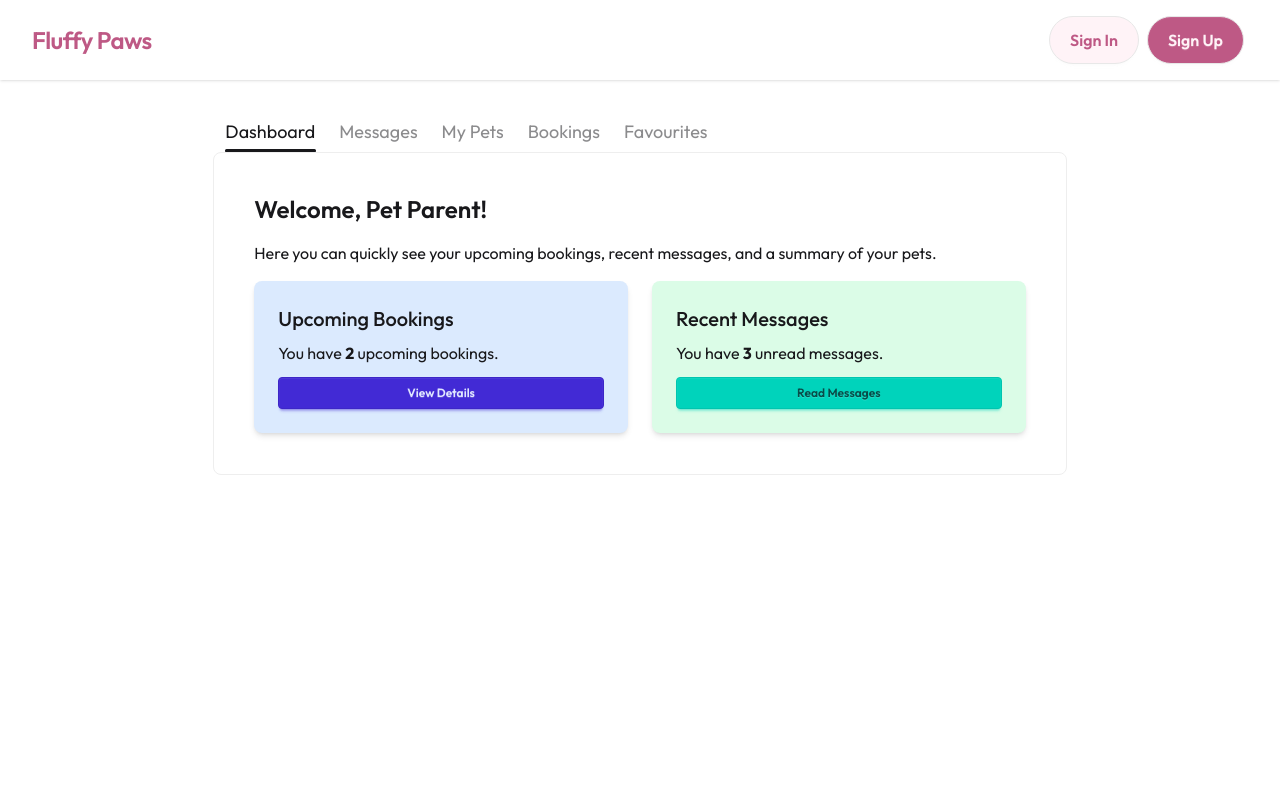
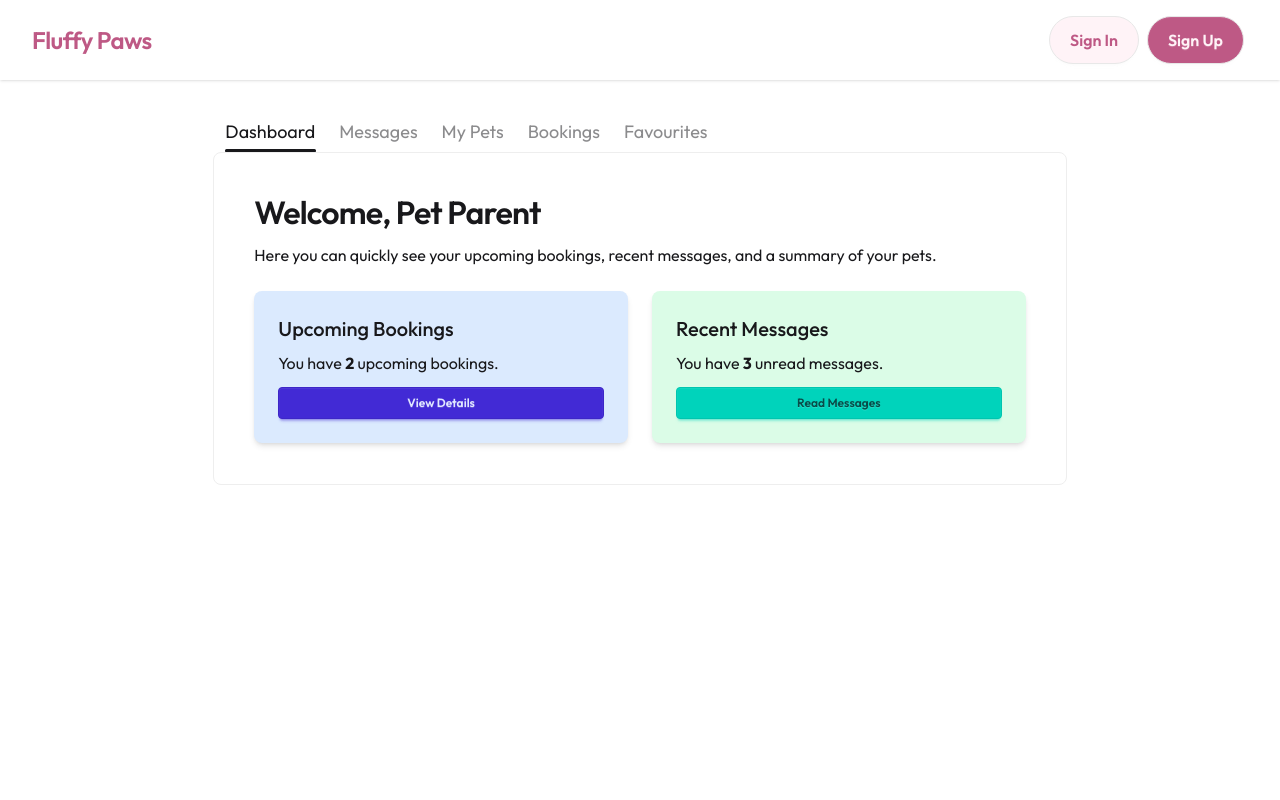
Before and after one commit to IbrahimOraby/fluffy-paws-app, a React (Vite) app: page /profile in a window 1280 px wide. Shown: the top 800 px of the page. Built offline with nearby package versions, Linux system fonts and the light colour scheme.

Commit message:
add profile-section-header component which display the title and subtitle for each section in the profile page

```diff
--- /dev/null
+++ b/src/pages/Profile/components/ProfileSectionHeader.jsx
@@ -0,0 +1,14 @@
+import React from "react";
+import Paragraph from "../../../ui/Typography/Paragraph/Paragraph";
+import Heading from "../../../ui/Typography/Heading/Heading";
+
+export default function ProfileSectionHeader({title,subTitle}) {
+  return (
+    <>
+      <Heading className="text-header-md mb-3">{title}</Heading>
+      <Paragraph className="text-paragraph-md mb-6">
+       {subTitle}
+      </Paragraph>
+    </>
+  );
+}
--- a/src/pages/Profile/components/ShelterType.jsx
+++ b/src/pages/Profile/components/ShelterType.jsx
@@ -2,7 +2,6 @@ import React from "react";
 
 export default function ShelterType() {
   return (
-    <>
       <>
         <input
           type="radio"
@@ -194,6 +193,5 @@ export default function ShelterType() {
           </ul>
         </div>
       </>
-    </>
   );
 }
--- a/src/pages/Profile/components/UserType.jsx
+++ b/src/pages/Profile/components/UserType.jsx
@@ -1,8 +1,13 @@
 import React from "react";
+import Heading from "../../../ui/Typography/Heading/Heading";
+import SubHeading from "../../../ui/Typography/SubHeadings/SubHeading";
+import Paragraph from "../../../ui/Typography/Paragraph/Paragraph";
+import ProfileSectionHeader from "./ProfileSectionHeader";
 
 export default function UserType() {
   return (
     <>
+      {/* ############ Dashboard Input ############ */}
       <input
         type="radio"
         name="dashboard_tabs"
@@ -11,11 +16,11 @@ export default function UserType() {
         defaultChecked
       />
       <div className="tab-content border-base-300 bg-base-100 p-10">
-        <h2 className="text-2xl font-semibold mb-4">Welcome, Pet Parent!</h2>
-        <p className="mb-4">
-          Here you can quickly see your upcoming bookings, recent messages, and
-          a summary of your pets.
-        </p>
+        <ProfileSectionHeader
+          title="Welcome, Pet Parent"
+          subTitle="Here you can quickly see your upcoming bookings, recent messages, and
+          a summary of your pets."
+        />
         <div className="grid grid-cols-1 md:grid-cols-2 gap-6">
           <div className="card bg-blue-100 p-6 rounded-lg shadow-md">
             <h3 className="text-xl font-medium mb-2">Upcoming Bookings</h3>
@@ -38,6 +43,7 @@ export default function UserType() {
         </div>
       </div>
 
+      {/* ############ Messages Input ############ */}
       <input
         type="radio"
         name="dashboard_tabs"
@@ -45,8 +51,10 @@ export default function UserType() {
         aria-label="Messages"
       />
       <div className="tab-content border-base-300 bg-base-100 p-10">
-        <h2 className="text-2xl font-semibold mb-4">Your Messages</h2>
-        <p>Manage all your conversations with sitters and shelters here.</p>
+        <ProfileSectionHeader
+          title="Your Messages"
+          subTitle="Manage all your conversations with sitters and shelters here."
+        />
         {/* Message list goes here */}
         <ul className="mt-4 space-y-3">
           <li className="p-3 bg-gray-50 rounded-lg flex justify-between items-center">
@@ -66,6 +74,7 @@ export default function UserType() {
         </ul>
       </div>
 
+      {/* ############ MyPets Input ############ */}
       <input
         type="radio"
         name="dashboard_tabs"
@@ -99,6 +108,7 @@ export default function UserType() {
         <button className="btn btn-primary mt-6">Add New Pet</button>
       </div>
 
+      {/* ############ Bookings Input ############ */}
       <input
         type="radio"
         name="dashboard_tabs"
@@ -129,6 +139,7 @@ export default function UserType() {
         </ul>
       </div>
 
+      {/* ############ Favourite Input ############ */}
       <input
         type="radio"
         name="dashboard_tabs"
--- a/src/pages/Profile/index.jsx
+++ b/src/pages/Profile/index.jsx
@@ -1,68 +1,3 @@
-// import React, { useState } from "react";
-
-// export default function index() {
-//   // if normal user set user = "user" , if sitter set user as "setter"
-//   const [user, setUser] = useState("user");
-
-//   return (
-//     <div className="mt-8 grid grid-cols-12 mb-12 px-8 md:px-0">
-//       {/* name of each tab group should be unique */}
-//       <div className="tabs tabs-border col-span-12 col-start-1 md:col-start-2 md:col-span-10 lg:col-start-3 lg:col-span-8">
-//         <input
-//           type="radio"
-//           name="my_tabs_2"
-//           className="tab text-lg"
-//           aria-label="Dashboard"
-//         />
-//         <div className="tab-content border-base-300 bg-base-100 p-10">
-//           Dashboard
-//         </div>
-
-//         <input
-//           type="radio"
-//           name="my_tabs_2"
-//           className="tab text-lg"
-//           aria-label="Messages"
-//           defaultChecked
-//         />
-//         <div className="tab-content border-base-300 bg-base-100 p-10">
-//          messages
-//         </div>
-
-//         <input
-//           type="radio"
-//           name="my_tabs_2"
-//           className="tab text-lg"
-//           aria-label="Favourites"
-//         />
-//         <div className="tab-content border-base-300 bg-base-100 p-10">
-//           favourites
-//         </div>
-
-//         <input
-//           type="radio"
-//           name="my_tabs_2"
-//           className="tab text-lg"
-//           aria-label={user == "user" ? "My Pets" : "My Profile"}
-//         />
-//         <div className="tab-content border-base-300 bg-base-100 p-10">
-//          my pets
-//         </div>
-
-//         <input
-//           type="radio"
-//           name="my_tabs_2"
-//           className="tab text-lg"
-//           aria-label="Bookings"
-//         />
-//         <div className="tab-content border-base-300 bg-base-100 p-10">
-//           booking
-//         </div>
-//       </div>
-//     </div>
-//   );
-// }
-
 import React, { useState } from "react";
 import UserType from "./components/UserType";
 import SitterType from "./components/SitterType";
@@ -70,8 +5,7 @@ import ShelterType from "./components/ShelterType";
 
 export default function UserDashboard() {
   // Set the user type. Can be 'user', 'sitter', or 'shelter'.
-  // You would typically get this from your authentication system after login.
-  const [userType, setUserType] = useState("user"); // Default to 'user' for demonstration
+  const [userType, setUserType] = useState("user");
 
   const renderUserSpecificContent = () => {
     switch (userType) {
```
